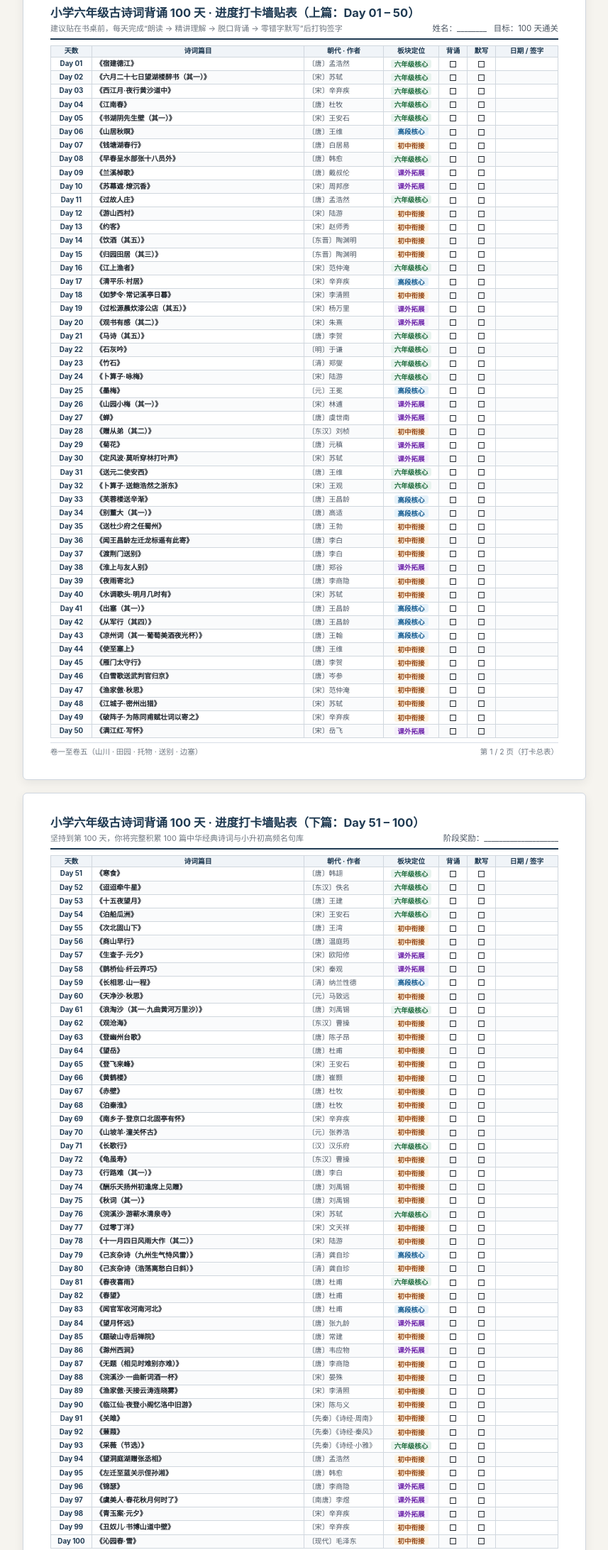
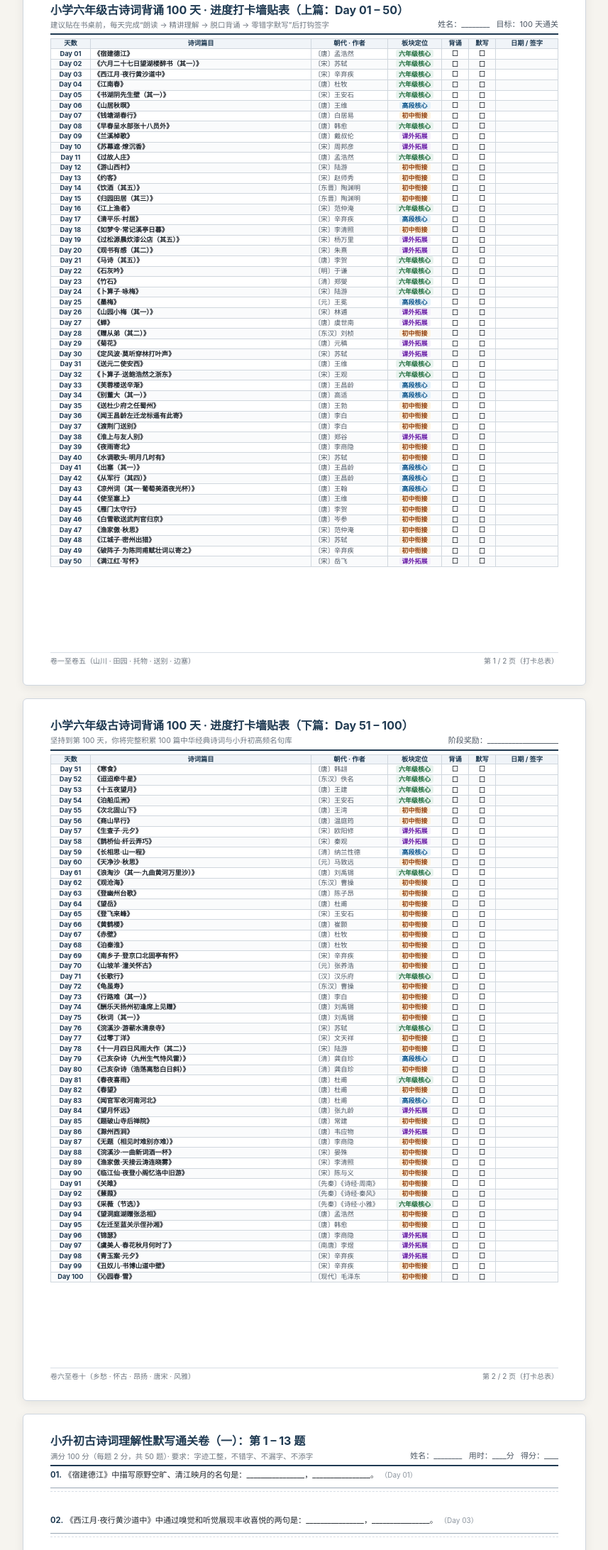
Before and after one commit to AubreyHan/Reid, a plain HTML site: page 六年级古诗词背诵100天_可打印版/百日背诵打卡总表与名句默写卷.html in a window 1280 px wide. Shown: the part 141-2325 px from the top of the page at 71% size, without its empty margins (211-1068 px from the left). Drawn offline with Linux system fonts and the light colour scheme.

Commit message:
auto-sync: 2026-11-19 18:47:23 - 1 files (modified: \347\231\276\346\227\245\350\203\214\350\257\265\346\211\223\345\215\241\346\200\273\350\241\250\344\270\216\345\220\215\345\217\245\351\273\230\345\206\231\345\215\267.html)

```diff
--- a/六年级古诗词背诵100天_可打印版/百日背诵打卡总表与名句默写卷.html
+++ b/六年级古诗词背诵100天_可打印版/百日背诵打卡总表与名句默写卷.html
@@ -59,8 +59,8 @@
     background: #fff;
     border: 1px solid #cfd6df;
     border-radius: 6px;
-    padding: 8mm 10mm;
-    min-height: 268mm;
+    padding: 7mm 10mm;
+    min-height: 262mm;
     display: flex;
     flex-direction: column;
     justify-content: space-between;
@@ -76,8 +76,8 @@
   }
   .page-head {
     border-bottom: 2px solid #1f3a52;
-    padding-bottom: 5px;
-    margin-bottom: 8px;
+    padding-bottom: 4px;
+    margin-bottom: 5px;
     display: flex;
     justify-content: space-between;
     align-items: flex-end;
@@ -85,28 +85,28 @@
   }
   .page-head h2 {
     margin: 0;
-    font-size: 16.5px;
+    font-size: 16px;
     color: #1f3a52;
   }
   .page-head .sub {
     margin: 2px 0 0 0;
-    font-size: 11px;
+    font-size: 10.5px;
     color: #6e7781;
   }
   .student-meta {
-    font-size: 11.5px;
+    font-size: 11px;
     color: #4a5562;
     white-space: nowrap;
   }
   .tracker-table {
     width: 100%;
     border-collapse: collapse;
-    font-size: 9.8px;
-    line-height: 1.25;
+    font-size: 9.3px;
+    line-height: 1.16;
   }
   .tracker-table th, .tracker-table td {
     border: 1px solid #d0d7de;
-    padding: 1.6px 5px;
+    padding: 1px 4px;
     text-align: left;
     white-space: nowrap;
   }
@@ -117,13 +117,13 @@
     text-align: center;
   }
   .tracker-table tbody tr:nth-child(even) { background: #fafbfc; }
-  .col-day { width: 58px; font-weight: 700; color: #1f3a52; text-align: center !important; }
+  .col-day { width: 56px; font-weight: 700; color: #1f3a52; text-align: center !important; }
   .col-title { font-weight: 600; }
-  .col-author { width: 112px; color: #4a5562; }
-  .col-cat { width: 78px; text-align: center !important; }
-  .col-chk { width: 40px; text-align: center !important; font-size: 12px; }
+  .col-author { width: 108px; color: #4a5562; }
+  .col-cat { width: 76px; text-align: center !important; }
+  .col-chk { width: 38px; text-align: center !important; font-size: 10px; }
   .col-sign { width: 88px; }
-  .cat-badge { font-size: 9.5px; padding: 0.5px 5px; border-radius: 3px; font-weight: 600; }
+  .cat-badge { font-size: 9px; padding: 0 4px; border-radius: 3px; font-weight: 600; }
   .cat-core { background: #e8f3ee; color: #166534; }
   .cat-upper { background: #e6f2fa; color: #0c548a; }
   .cat-junior { background: #fdf3e1; color: #92400e; }
@@ -134,58 +134,58 @@
     display: flex;
     flex-direction: column;
     justify-content: space-between;
-    gap: 6px;
+    gap: 3px;
   }
   .quiz-item {
     border-bottom: 1px dashed #d8dee6;
-    padding-bottom: 6px;
+    padding-bottom: 3.5px;
   }
   .quiz-q {
-    font-size: 12.2px;
-    line-height: 1.5;
+    font-size: 11.2px;
+    line-height: 1.36;
     color: #1e242b;
   }
   .q-idx { font-weight: 700; color: #1f3a52; }
-  .q-src { font-size: 10.5px; color: #8c959f; }
+  .q-src { font-size: 10px; color: #8c959f; }
   .quiz-write-line {
-    margin-top: 13px;
+    margin-top: 8px;
     border-bottom: 1px solid #9aa7b4;
-    height: 4px;
+    height: 3px;
   }
 
   .ans-grid {
     display: grid;
     grid-template-columns: 1fr 1fr;
-    gap: 14px;
+    gap: 12px;
     flex: 1 1 auto;
     align-content: start;
   }
   .ans-col {
     border: 1px solid #d8dee6;
     border-radius: 6px;
-    padding: 8px 10px;
+    padding: 6px 9px;
     background: #fafbfd;
   }
   .ans-col h3 {
-    margin: 0 0 6px 0;
-    font-size: 13px;
+    margin: 0 0 5px 0;
+    font-size: 12.5px;
     color: #1f3a52;
     border-bottom: 1px solid #d8dee6;
-    padding-bottom: 4px;
+    padding-bottom: 3px;
   }
   .ans-row {
-    font-size: 11.4px;
-    line-height: 1.55;
-    padding: 2.5px 0;
+    font-size: 10.8px;
+    line-height: 1.4;
+    padding: 1.6px 0;
     border-bottom: 1px dashed #e6ebf1;
   }
   .ans-row:last-child { border-bottom: none; }
 
   .page-foot {
     border-top: 1px solid #d8dee6;
-    padding-top: 5px;
-    margin-top: 6px;
-    font-size: 10.5px;
+    padding-top: 4px;
+    margin-top: 4px;
+    font-size: 10px;
     color: #6e7781;
     display: flex;
     justify-content: space-between;
@@ -199,7 +199,7 @@
       border: none !important;
       box-shadow: none !important;
       padding: 0 !important;
-      min-height: 268mm;
+      min-height: 262mm;
       margin: 0 !important;
     }
   }
```
